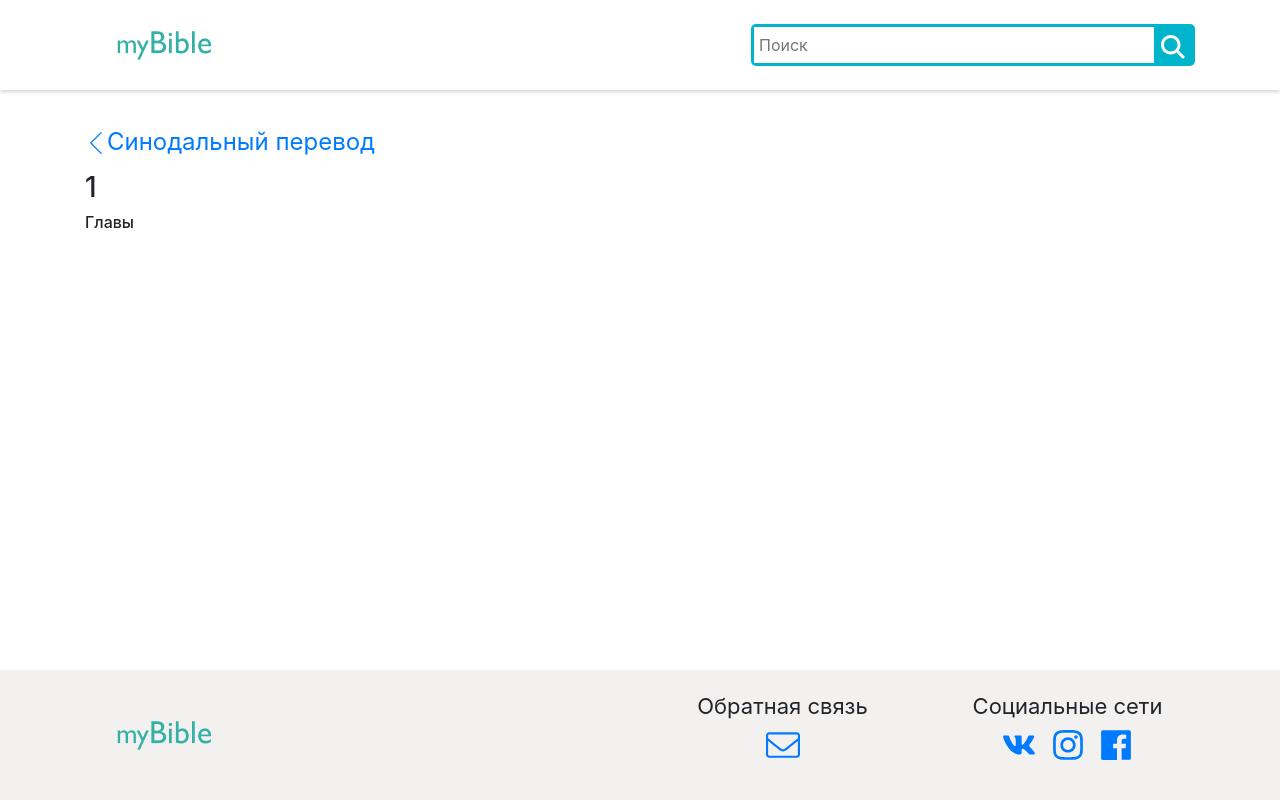
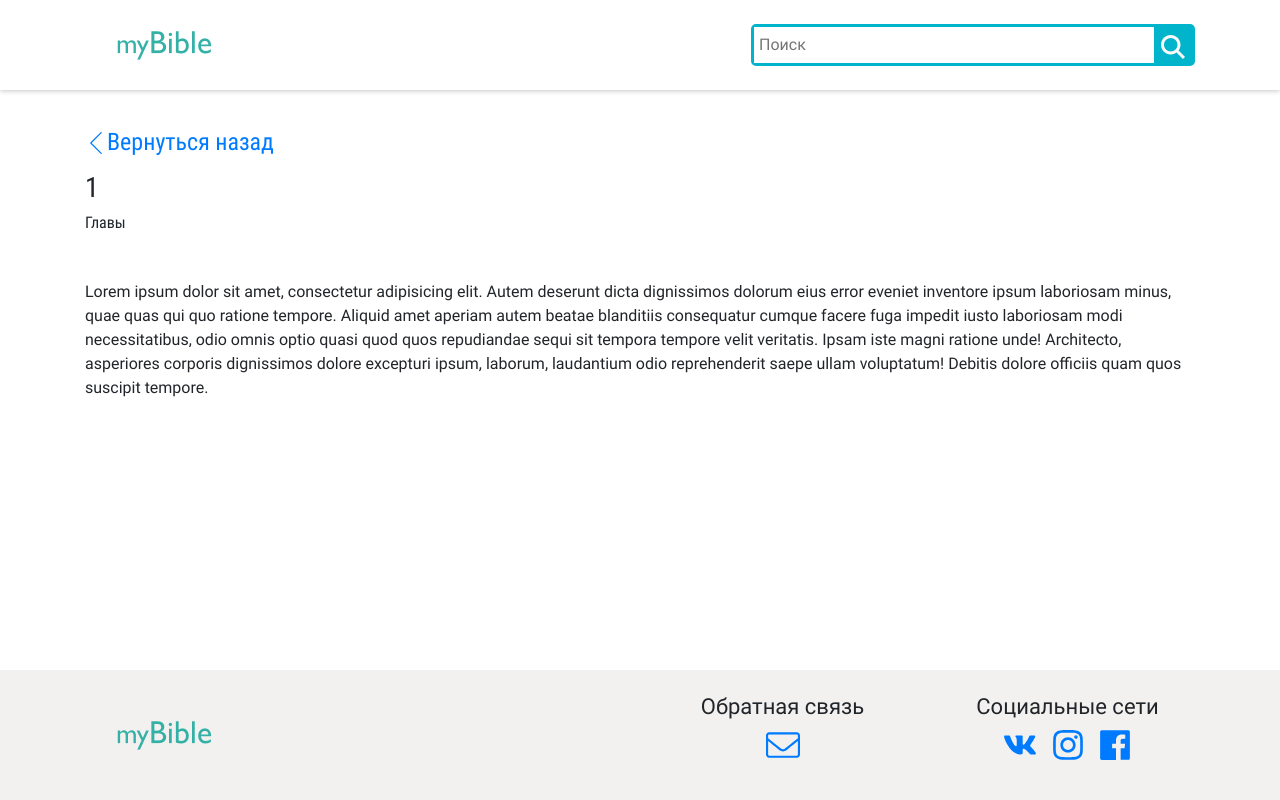
Before and after one commit to chdimach/chdimach, a PHP site: page /chapters.php?name=1 in a window 1280 px wide. Run offline with PHP 8.4, Linux system fonts and the light colour scheme; data that the repository does not hold is empty.

Commit message:
Правки шрифтов, добавил текст рыбу для описания книги

```diff
--- a/chapters.php
+++ b/chapters.php
@@ -5,19 +5,19 @@ include ('header.php');
 ?>
 <main>
 	<div class="container">
-		<a href="index.php" class="translation-title-wrap d-flex align-items-center">
+		<a href="index.php" class="comeback-title-wrap d-flex align-items-center">
 			<svg fill="#007bff" height="22px" width="22px" x="0px" y="0px"
 			     viewBox="0 0 477.175 477.175">
 				<path d="M145.188,238.575l215.5-215.5c5.3-5.3,5.3-13.8,0-19.1s-13.8-5.3-19.1,0l-225.1,225.1c-5.3,5.3-5.3,13.8,0,19.1l225.1,225
 				c2.6,2.6,6.1,4,9.5,4s6.9-1.3,9.5-4c5.3-5.3,5.3-13.8,0-19.1L145.188,238.575z"/>
 			</svg>
-			<span class="translation-title">Синодальный перевод</span>
+			<span class="comeback-title">Вернуться назад</span>
 		</a>
         <?php
         $name =$_GET['name'];
         ?>
         <h3 class="chapter-name"><?=$name ?></h3>
-		<h6>Главы</h6>
+		<h6 class="chapters-title">Главы</h6>
 		<div class="chapters-wrap mt-4">
 			<div class="chapters d-flex flex-wrap">
                 <?php
@@ -29,6 +29,11 @@ include ('header.php');
                 <?php endforeach;  ?>
 			</div>
 		</div>
+		<div class="book-description-wrap mt-4">
+			<div class="book-description">
+				Lorem ipsum dolor sit amet, consectetur adipisicing elit. Autem deserunt dicta dignissimos dolorum eius error eveniet inventore ipsum laboriosam minus, quae quas qui quo ratione tempore. Aliquid amet aperiam autem beatae blanditiis consequatur cumque facere fuga impedit iusto laboriosam modi necessitatibus, odio omnis optio quasi quod quos repudiandae sequi sit tempora tempore velit veritatis. Ipsam iste magni ratione unde! Architecto, asperiores corporis dignissimos dolore excepturi ipsum, laborum, laudantium odio reprehenderit saepe ullam voluptatum! Debitis dolore officiis quam quos suscipit tempore.
+			</div>
+		</div>
 	</div>
 </main>
 <?php include ('footer.php')?>
--- /dev/null
+++ b/css/font.css
@@ -0,0 +1,14 @@
+@font-face {
+    font-family: "RobotoCondensed-Regular";
+    src: url("../fonts/RobotoCondensed-Regular.ttf");
+}
+
+@font-face {
+    font-family: "RobotoCondensed-Bold";
+    src: url("../fonts/RobotoCondensed-Bold.ttf");
+}
+
+@font-face {
+    font-family: "RobotoRegular";
+    src: url("../fonts/Roboto-Regular.ttf");
+}
--- a/css/style.css
+++ b/css/style.css
@@ -1,5 +1,6 @@
 * {
     box-sizing: border-box;
+    font-family: "RobotoRegular", sans-serif;
 }
 
 html, body {
@@ -112,7 +113,8 @@ header {
 }
 
 .translations-header-title {
-    font-size: 30px;
+    font-family: "RobotoCondensed-Regular", sans-serif;
+    font-size: 35px;
 }
 
 .translations-header, .translations-nav {
@@ -127,6 +129,7 @@ header {
     padding: 10px;
     transition: all .3s ease;
     font-size: 16px;
+    font-family: "RobotoCondensed-Bold", sans-serif;
 }
 
 .translation-item:hover {
@@ -138,7 +141,7 @@ header {
     background: #eef3fa ;
 }
 
-.translation-item.selected .translation-title {
+.translation-item.selected .comeback-title {
     color: #1d2124;
 }
 
@@ -147,12 +150,11 @@ header {
 }
 
 .group-name {
-    font-size: 20px;
+    font-family: "RobotoCondensed-Regular", sans-serif;
 }
 
-.pipe {
-    margin: 0 5px;
-    color: #ccc ;
+.books {
+    font-family: "RobotoRegular", sans-serif;
 }
 
 .book {
@@ -171,7 +173,7 @@ header {
 
 .book-name, .book-abbr {
     color: #fafafa;
-    font-size: 20px;
+    font-size: 19px;
 }
 
 .book-abbr {
@@ -195,13 +197,17 @@ header {
     transition: 0.2s;
 }
 
-.translation-title-wrap {
+.comeback-title-wrap {
     padding: 10px 0;
 }
 
-.translation-title-wrap .translation-title {
+.comeback-title-wrap .comeback-title {
     font-size: 24px;
     margin-bottom: 1px;
+}
+
+.comeback-title, .chapter-name, .chapters-title {
+    font-family: "RobotoCondensed-Regular", sans-serif;
 }
 
 .chapter {
@@ -516,6 +522,10 @@ footer {
     padding: 20px;
 }
 
+.footer-item {
+    font-family: "RobotoCondensed-Regular", sans-serif;
+}
+
 .footer-title {
     font-size: 22px;
 }
--- a/header.php
+++ b/header.php
@@ -8,6 +8,7 @@
     <meta http-equiv="X-UA-Compatible" content="ie=edge">
     <title>My Bible</title>
     <link rel="stylesheet" href="css/libs/bootstrap.min.css">
+    <link rel="stylesheet" href="css/font.css">
     <link rel="stylesheet" href="css/style.css">
 </head>
 <body>
--- a/index.php
+++ b/index.php
@@ -28,7 +28,7 @@ include ('header.php');
 <div class="container">
 	<div>
 		<div class="d-flex align-items-center justify-content-center mt-5 mb-2">
-			<h3 class="group-name">Ветхий завет</h3><span class="pipe">|</span><small>Синодальный перевод</small>
+			<h2 class="group-name">Ветхий завет</h2>
 		</div>
 		<div class="books-wrap">
 			<div class="books d-flex flex-wrap justify-content-center">
@@ -47,7 +47,7 @@ include ('header.php');
 	</div>
 	<div>
 		<div class="d-flex align-items-center justify-content-center mt-5">
-			<h3 class="group-name">Новый завет</h3><span class="pipe">|</span><small>Синодальный перевод</small>
+			<h2 class="group-name">Новый завет</h2>
 		</div>
 		<div class="books-wrap">
 			<div class="books d-flex flex-wrap justify-content-center">
--- a/read.php
+++ b/read.php
@@ -58,7 +58,7 @@ $all_chapters_current_book = universal_funtion_content('number_books',$content[0
 	            </div>
             </div>
         </div>
-       <!-- <div class="d-flex">
+        <div class="d-flex">
             <div class="arrows-wrap d-flex">
                 <a href="read.php?number=<?/*=$back.'&number_book='.$book_number.'&chapter='.$cont*/?> " class="arrow-back">
                     <svg fill="#fafafa" x="0px" y="0px" width="14px" height="14px" viewBox="0 0 451.846 451.847" style="transform: rotate(180deg)">
@@ -75,7 +75,7 @@ $all_chapters_current_book = universal_funtion_content('number_books',$content[0
                     </svg>
                 </a>
             </div>
-        </div>-->
+        </div>
     </div>
 </div>
     <div class="container-lg container-fluid mt-4">
```
Also changed, not shown: fonts/Roboto-Regular.ttf (added), fonts/RobotoCondensed-Bold.ttf (added), fonts/RobotoCondensed-Regular.ttf (added).
